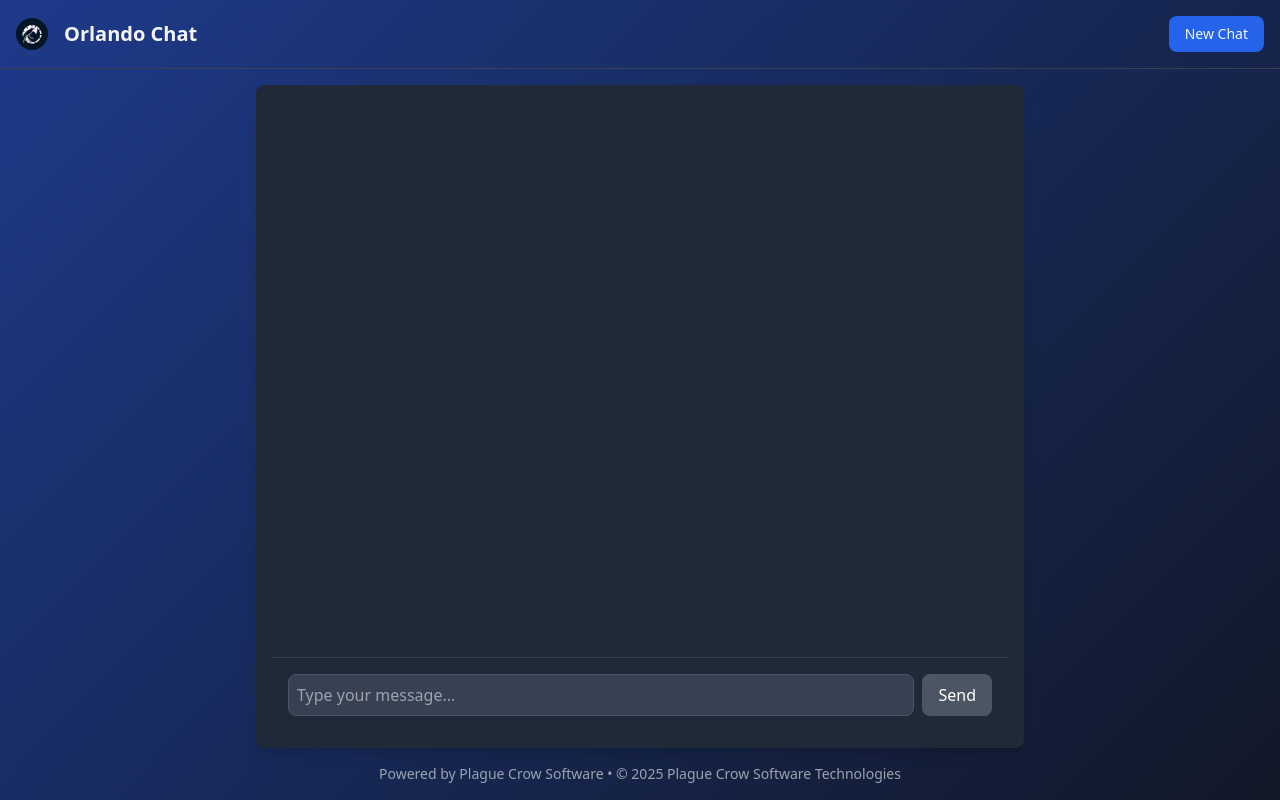
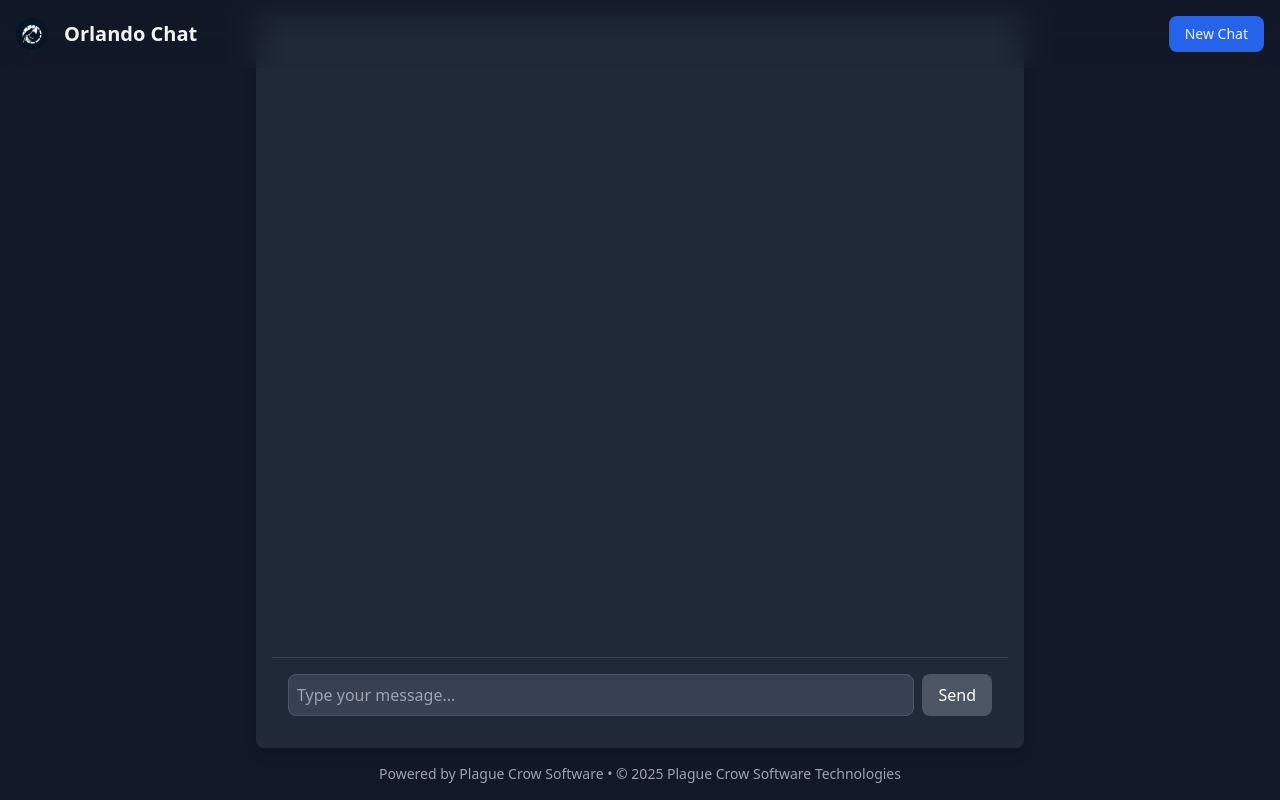
Before and after one commit to Orlanstein/LMStudioAndPythonBackendTailScale, a Flask app: page / in a window 1280 px wide. Run offline with Flask 3, Linux system fonts and the light colour scheme; some libraries are stand-ins or nearby versions.

Commit message:
Cambio en el background, header aparece siempre y tiene efecto de blur

```diff
--- a/static/styles.css
+++ b/static/styles.css
@@ -1,5 +1,5 @@
 .gradient-bg {
-    background: linear-gradient(135deg, #1e3a8a 0%, #111827 100%);
+    background: #111827;
 }
 
 .typing-indicator {
--- a/templates/index.html
+++ b/templates/index.html
@@ -10,7 +10,7 @@
 <body class="gradient-bg text-gray-100">
     <div class="flex flex-col h-screen">
         <!-- Header -->
-        <header class="p-4 border-b border-gray-700">
+        <header class="fixed top-0 left-0 right-0 p-4 backdrop-blur-lg z-50">
             <div class="container mx-auto flex items-center justify-between">
                 <div class="flex items-center space-x-4">
                     <img src="/static/images/PlagueCS.jpg" alt="Mi Logo" class="h-8 rounded-full">
```
